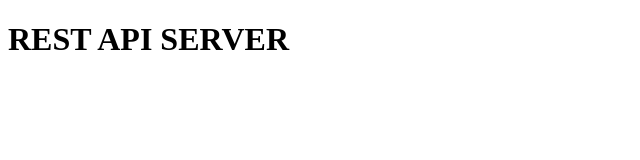
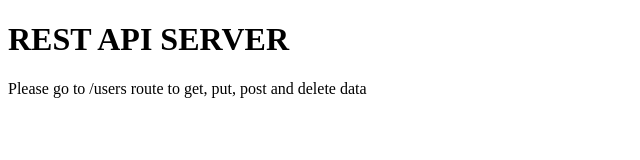
Before and after one commit to tahmid122/rest-api, a website: page views/index.html in a window 1280 px wide. Shown: the whole page, without its empty margins (0-640 px from the left). Drawn offline with Linux system fonts and the light colour scheme.

Commit message:
Third  change

```diff
--- a/views/index.html
+++ b/views/index.html
@@ -7,5 +7,6 @@
   </head>
   <body>
     <h1>REST API SERVER</h1>
+    <p>Please go to /users route to get, put, post and delete data</p>
   </body>
 </html>
```
